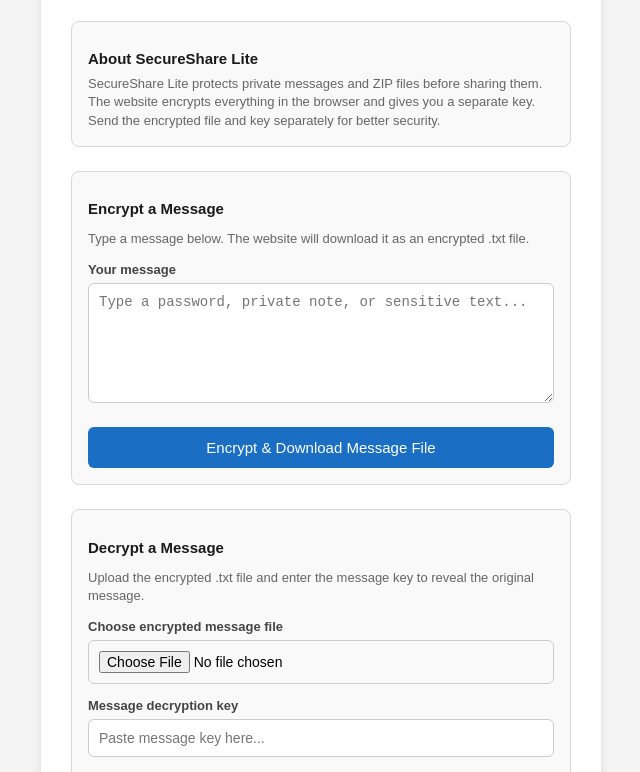
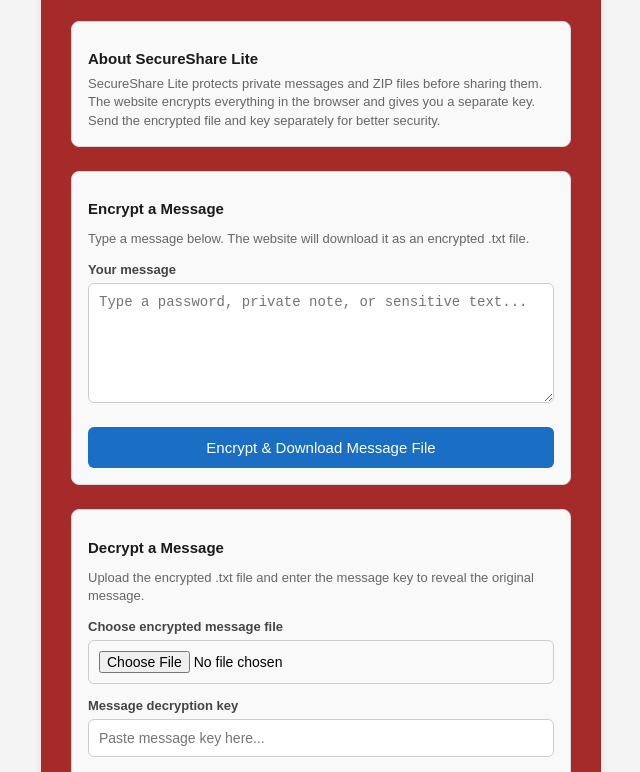
Before and after one commit to khaingthesu/CS291_Saba-Khaing, a plain HTML site: page app/index.html in a window 1280 px wide. Shown: the part 152-924 px from the top of the page, without its empty margins (319-959 px from the left). Drawn offline with Linux system fonts and the light colour scheme.

Commit message:
Change container background color to brown

```diff
--- a/app/style.css
+++ b/app/style.css
@@ -7,7 +7,7 @@
 }
 
 .container {
-  background: white;
+  background: brown;
   border-radius: 10px;
   padding: 30px;
   max-width: 500px;
```
